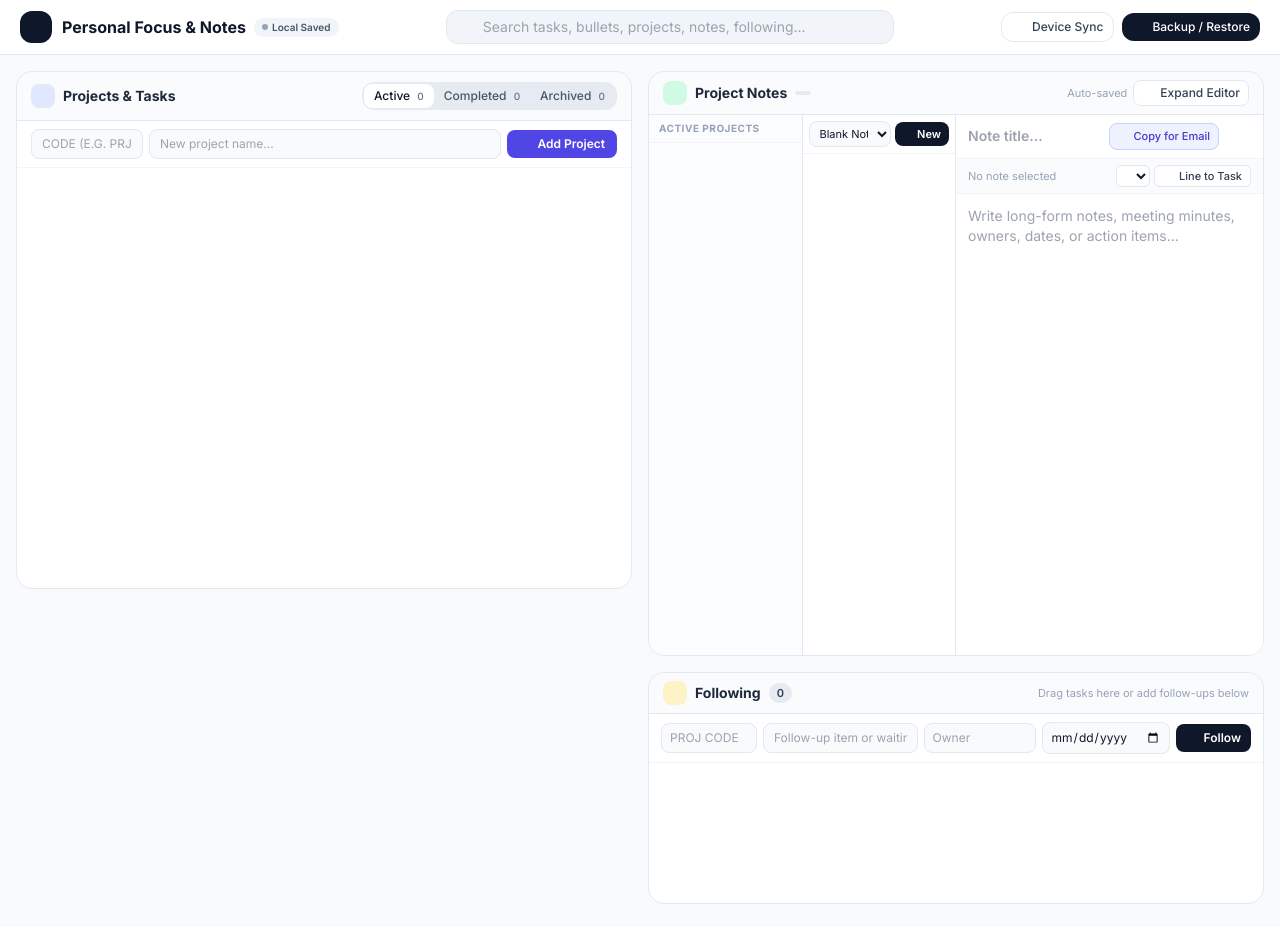
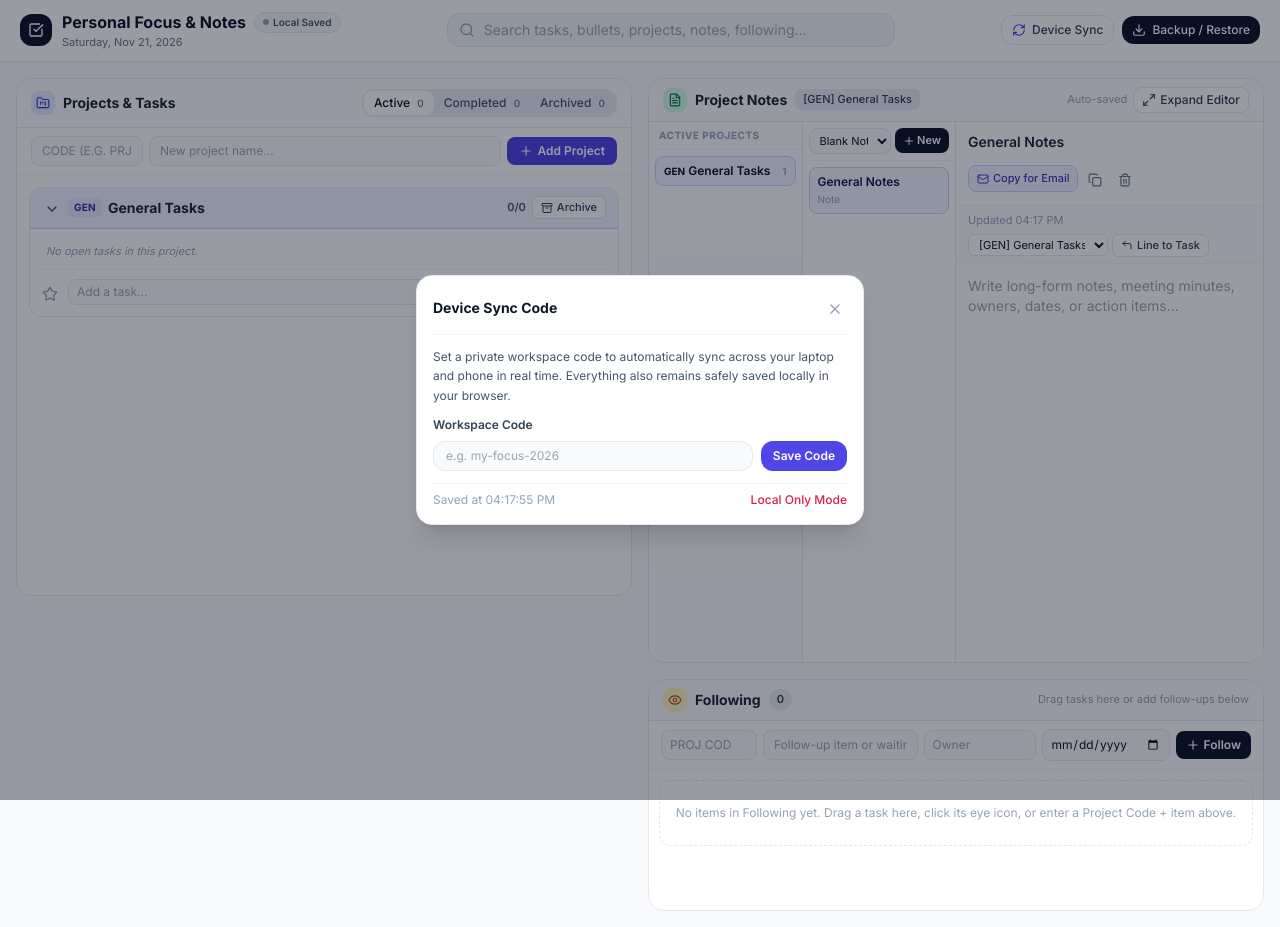
Before and after one commit to alpergercekhub/AGNotes, a plain HTML site: page index.html in a window 1280 px wide. Both pictures are taken after a click on the button "Device Sync". Drawn offline with nearby package versions, Linux system fonts and the light colour scheme.

Commit message:
Update index.html

```diff
--- a/index.html
+++ b/index.html
@@ -2810,6 +2810,14 @@
                 document.getElementById('open-sync-modal-btn')?.addEventListener('click', () => {
                     if (syncCodeInput) syncCodeInput.value = state.syncCode || '';
                     updateSyncIndicator();
+                    syncModal?.classList.remove('hidden');
+                    refreshIcons();
+                });
+
+                document.getElementById('close-sync-modal-btn')?.addEventListener('click', () => {
+                    syncModal?.classList.add('hidden');
+                });
+
                 document.getElementById('save-sync-code-btn')?.addEventListener('click', async () => {
                     state.syncCode = (syncCodeInput?.value || '').trim();
                     saveState(true, false);
```
